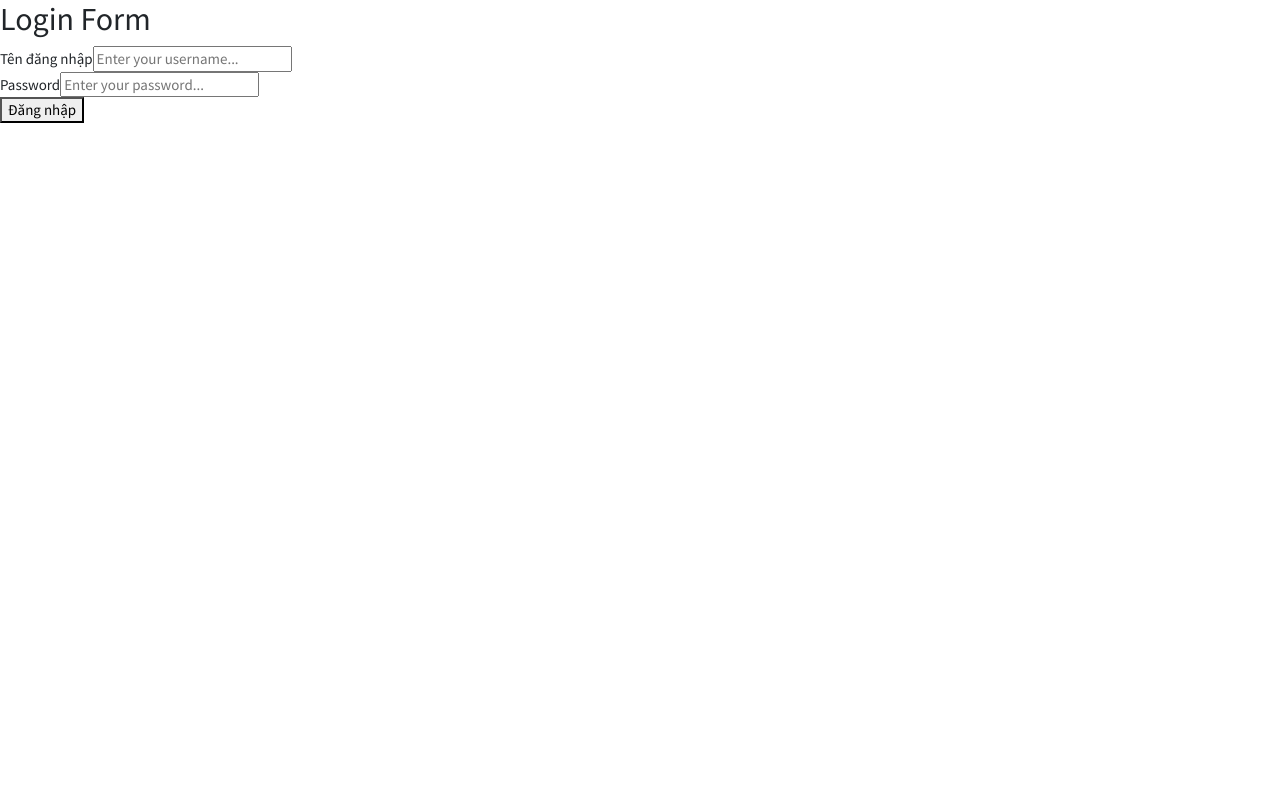
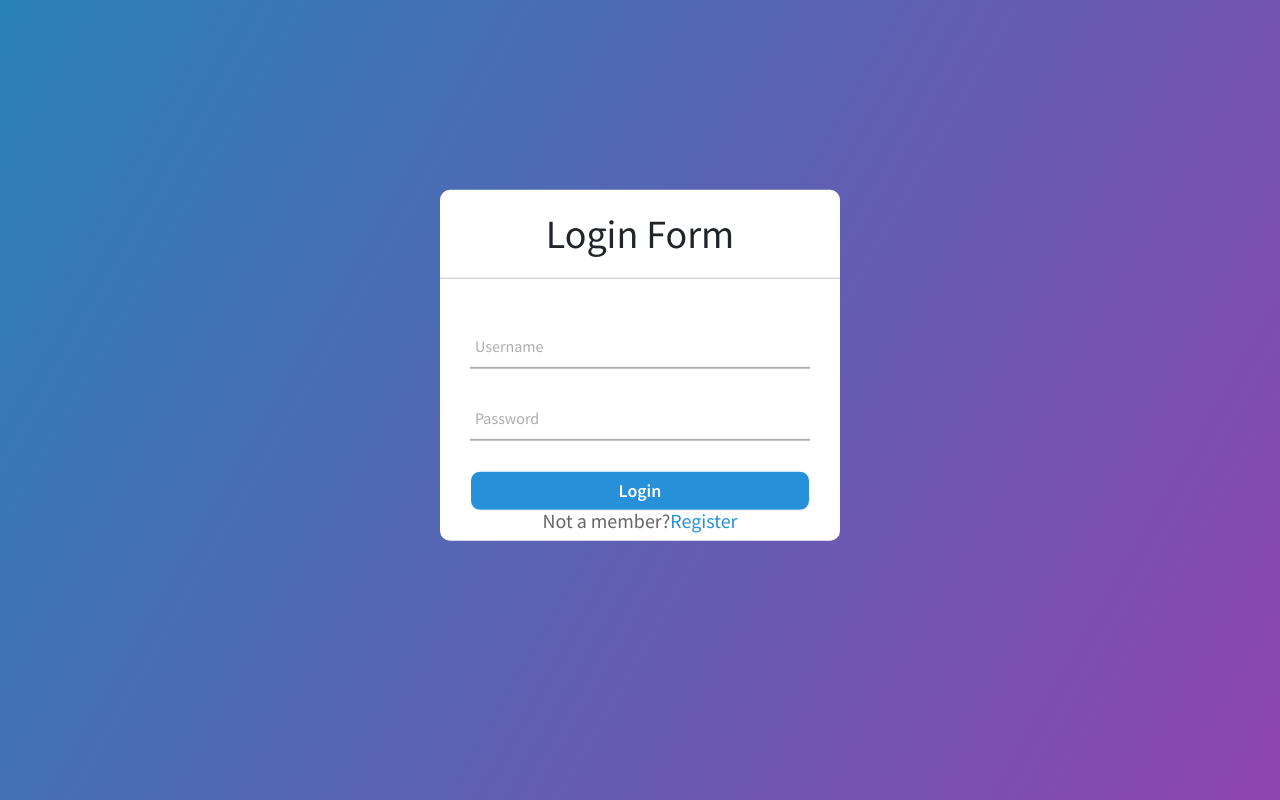
Before and after one commit to minhthuan26/Trello-Clone, a React (Create React App) app in the folder FE/: page /login in a window 1280 px wide. Built offline with nearby package versions, Linux system fonts and the light colour scheme.

Commit message:
Add css for login , register form

```diff
--- a/FE/src/App.js
+++ b/FE/src/App.js
@@ -1,8 +1,8 @@
-import React from 'react'
+import React from 'react';
 import Dashboard from './components/dashboard';
 import { BrowserRouter as Router, Route, Routes } from 'react-router-dom';
-import Login from './components/login';
-import Register from './components/register';
+import LoginForm from './components/Login/login';
+import RegisterForm from './components/Register/register';
 
 function App() {
   return (
@@ -10,8 +10,8 @@ function App() {
       <Router>
         <Routes>
           <Route path="/" element={<Dashboard />} />
-          <Route path="/login" element={<Login />} />
-          <Route path="/register" element={<Register />} />
+          <Route path="/login" element={<LoginForm />} />
+          <Route path="/register" element={<RegisterForm />} />
         </Routes>
       </Router>
     </div>
--- /dev/null
+++ b/FE/src/components/Login/login.css
@@ -0,0 +1,89 @@
+body {
+    margin: 0;
+    padding: 0;
+    background:linear-gradient(120deg,#2980B9,#8E44AD);
+    height: 100vh;
+    /* overflow: hidden; */
+}
+
+.login1{
+    position: absolute;
+    width: 400px;
+    top: 50%;
+    left: 50%;
+    transform: translate(-50%,-60%);
+    background: white;
+    border-radius: 10px;
+}
+
+.login1 h1{
+    text-align: center;
+    padding: 20px 0 20px 0 ;
+    border-bottom: 1px solid silver;
+}
+
+.formSubmit{
+    padding: 10px 30px;
+    box-sizing: border-box;
+}
+
+.txtfield{
+    position: relative;
+    border-bottom: 2px solid #adadad;
+    margin: 30px 0;
+}
+
+.txtfield input{
+    width: 100%;
+    padding: 5px;
+    height: 40px;
+    font-size: 16px;
+    border: none;
+    background-color: none;
+    outline: none;
+}
+
+.txtfield label{
+    position: absolute;
+    top: 50%;
+    left: 5px;
+    color: #adadad;
+    transform:translateY(-50% );
+    font-size: 16px;
+    pointer-events: none;
+    transition: .5s;
+}
+.txtfield input:focus ~ label,
+.txtfield input:valid ~ label{
+    top:-5px;
+    color: #2980B9;
+}
+
+.loginButton{
+    width: 100%;
+    height: 40px;
+    background: #2691d9;
+    border: 1px solid;
+    border-radius: 10px;
+    font-size: 18px;
+    font-weight: 700;
+    cursor: pointer;
+    outline: none;
+    color: white;
+}
+.loginButton:hover{
+    border-color: #2691d9;
+    transition: .5s;
+}
+
+.notAMember{
+    font-size: 20px;
+    text-align: center;
+    color: #666666;
+}
+.notAMember a {
+    margin-top: 10px;
+    color:#2691d9;
+    text-decoration: none;
+    /* margin-right: 5; */
+}
--- /dev/null
+++ b/FE/src/components/Login/login.js
@@ -0,0 +1,62 @@
+import React, { useState } from 'react';
+import { Link, useNavigate } from 'react-router-dom';
+import { useDispatch } from 'react-redux';
+import { LoginUser } from '../../redux/apiRequest';
+import './login.css';
+const LoginForm = () => {
+  const [username, setUsername] = useState('');
+  const [password, setPassword] = useState({
+    password: '',
+    showPassword: false,
+  });
+
+  const navigate = useNavigate();
+  const dispatch = useDispatch();
+
+  const handleLogin = (event) => {
+    event.preventDefault();
+    const newUser = {
+      username: username,
+      password: password,
+    };
+    LoginUser(newUser, dispatch, navigate);
+  };
+  return (
+    <div className="login1">
+      <h1>Login Form</h1>
+      <form className="formSubmit" onSubmit={handleLogin}>
+        <div className="txtfield">
+          <input
+            type={'text'}
+            // placeholder="Enter your username"
+            onChange={(e) => setUsername(e.target.value)}
+            required
+          />
+          <label>Username</label>
+        </div>
+        <div className="txtfield">
+          <input
+            type={password.showPassword ? 'text' : 'password'}
+            // placeholder="Enter your password"
+            onChange={(e) => setPassword(e.target.value)}
+            required
+          />
+          <label>Password</label>
+        </div>
+        <button className="loginButton" type="submit">
+          Login
+        </button>
+        <div className="notAMember">
+          Not a member?
+          <Link to={'/register'}>
+            <a className="signup">
+              Register
+            </a>
+          </Link>
+        </div>
+      </form>
+    </div>
+  );
+};
+
+export default LoginForm;
--- /dev/null
+++ b/FE/src/components/Register/register.css
@@ -0,0 +1,80 @@
+.register1{
+    position: absolute;
+    width: 400px;
+    top: 50%;
+    left: 50%;
+    transform: translate(-50%,-60%);
+    background: white;
+    border-radius: 10px;
+}
+
+.register1 h1{
+    text-align: center;
+    padding: 20px 0 20px 0 ;
+    border-bottom: 1px solid silver;
+}
+
+.formSubmitRegister{
+    padding: 10px 30px;
+    box-sizing: border-box;
+}
+
+.txtfield{
+    position: relative;
+    border-bottom: 2px solid #adadad;
+    margin: 30px 0;
+}
+
+.txtfield input{
+    width: 100%;
+    padding: 5px;
+    height: 40px;
+    font-size: 16px;
+    border: none;
+    background-color: none;
+    outline: none;
+}
+
+.txtfield label{
+    position: absolute;
+    top: 50%;
+    left: 5px;
+    color: #adadad;
+    transform:translateY(-50% );
+    font-size: 16px;
+    pointer-events: none;
+    transition: .5s;
+}
+.txtfield input:focus ~ label,
+.txtfield input:valid ~ label{
+    top:-5px;
+    color: #2980B9;
+}
+
+.signupButton{
+    width: 100%;
+    height: 40px;
+    background: #2691d9;
+    border: 1px solid;
+    border-radius: 10px;
+    font-size: 18px;
+    font-weight: 700;
+    cursor: pointer;
+    outline: none;
+    color: white;
+}
+.signupButton:hover{
+    border-color: #2691d9;
+    transition: .5s;
+}
+
+.already{
+    font-size: 20px;
+    text-align: center;
+    color: #666666;
+}
+.already a {
+    margin-top: 10px;
+    color:#2691d9;
+    text-decoration: none;
+}
--- /dev/null
+++ b/FE/src/components/Register/register.js
@@ -0,0 +1,71 @@
+import React, { useState } from 'react';
+import { useDispatch } from 'react-redux';
+import { Link, useNavigate } from 'react-router-dom';
+import { registerUser } from '../../redux/apiRequest';
+import './register.css';
+const RegisterForm = () => {
+  const [email, setEmail] = useState('');
+  const [username, setUsername] = useState('');
+  const [password, setPassword] = useState('');
+
+  const dispatch = useDispatch();
+  const navigate = useNavigate();
+
+  const handleRegister = (event) => {
+    // Prevent page reload
+    event.preventDefault();
+    const newUser = {
+      username: username,
+      password: password,
+      email: email,
+    };
+    registerUser(newUser, dispatch, navigate);
+  };
+  return (
+    <div className="register1">
+      <h1>Register Form</h1>
+      <form className="formSubmitRegister" onSubmit={handleRegister}>
+        <div className="txtfield">
+          <input
+            type={'text'}
+            // placeholder="Email"
+            onChange={(e) => setEmail(e.target.value)}
+            required
+          />
+          <label>Email</label>
+        </div>
+        <div className="txtfield">
+          <input
+            type={'text'}
+            // placeholder="Tên đăng nhập"
+            onChange={(e) => setUsername(e.target.value)}
+            required
+          />
+          <label>Username</label>
+        </div>
+        <div className="txtfield">
+          <input
+            type={'password'}
+            // placeholder="Password"
+            onChange={(e) => setPassword(e.target.value)}
+            required
+          />
+          <label>Password</label>
+        </div>
+        <div>
+          <button className="signupButton" type="submit">
+            Sign Up
+          </button>
+        </div>
+        <div className="already">
+          Already a member?
+          <Link to={'/Login'}>
+            <a>Login</a>
+          </Link>
+        </div>
+      </form>
+    </div>
+  );
+};
+
+export default RegisterForm;
--- a/FE/src/components/dashboard.js
+++ b/FE/src/components/dashboard.js
@@ -6,7 +6,7 @@ import BoardContent from '../components/BoardContent/BoardContent';
 import React from 'react';
 // import { Link, useNavigate } from 'react-router-dom';
 // import { useDispatch, useSelector } from 'react-redux';
-import './dashboard.css';
+// import './dashboard.css';
 // import { getAllUser, logOutUser } from '../redux/apiRequest';
 // import axios from 'axios';
 // import jwt_decode from 'jwt-decode';
--- a/FE/src/components/login.js
+++ /dev/null
@@ -1,49 +0,0 @@
-import React, { useState } from 'react';
-import { useNavigate } from 'react-router-dom';
-import { useDispatch } from 'react-redux';
-import { LoginUser } from '../redux/apiRequest';
-
-const Login = () => {
-  const [username, setUsername] = useState('');
-  const [password, setPassword] = useState({
-    password: "",
-    showPassword: false,
-
-  });
-
-  const navigate = useNavigate();
-  const dispatch = useDispatch();
-
-  const handleLogin = (event) => {
-    event.preventDefault();
-    const newUser = {
-      username: username,
-      password: password,
-    };
-    LoginUser(newUser, dispatch, navigate);
-  };
-  return (
-    <div>
-      <h2>Login Form</h2>
-      <form onSubmit={handleLogin}>
-        <label>Tên đăng nhập</label>
-        <input
-          type={'text'}
-          placeholder="Enter your username..."
-          onChange={(e) => setUsername(e.target.value)}
-        />
-        <br />
-        <label>Password</label>
-        <input
-          type={password.showPassword ? "text" : "password"}
-          placeholder="Enter your password..."
-          onChange={(e) => setPassword(e.target.value)}
-        />
-        <br />
-        <button type="submit">Đăng nhập</button>
-      </form>
-    </div>
-  );
-};
-
-export default Login;
--- a/FE/src/components/register.js
+++ /dev/null
@@ -1,55 +0,0 @@
-import React, { useState } from 'react';
-import { useDispatch } from 'react-redux';
-import { useNavigate } from 'react-router-dom';
-import { registerUser } from '../redux/apiRequest';
-
-const Register = () => {
-  const [email, setEmail] = useState('');
-  const [username, setUsername] = useState('');
-  const [password, setPassword] = useState('');
-
-  const dispatch = useDispatch();
-  const navigate = useNavigate();
-
-  const handleRegister = (event) => {
-    // Prevent page reload
-    event.preventDefault();
-    const newUser = {
-      username: username,
-      password: password,
-      email: email,
-    };
-    registerUser(newUser, dispatch, navigate);
-  };
-  return (
-    <div>
-      <h2>Register Form</h2>
-      <form onSubmit={handleRegister}>
-        <label>Email</label>
-        <input
-          type={'text'}
-          placeholder="Email"
-          onChange={(e) => setEmail(e.target.value)}
-        />
-        <br />
-        <label>Tên đăng nhập</label>
-        <input
-          type={'text'}
-          placeholder="Tên đăng nhập"
-          onChange={(e) => setUsername(e.target.value)}
-        />
-        <br />
-        <label>Password</label>
-        <input
-          type={'text'}
-          placeholder="Password"
-          onChange={(e) => setPassword(e.target.value)}
-        />
-        <br />
-        <button type="submit">Đăng nhập</button>
-      </form>
-    </div>
-  );
-};
-
-export default Register;
```
Also changed, not shown: 1 other file (tests, documents, lock files or other folders).
